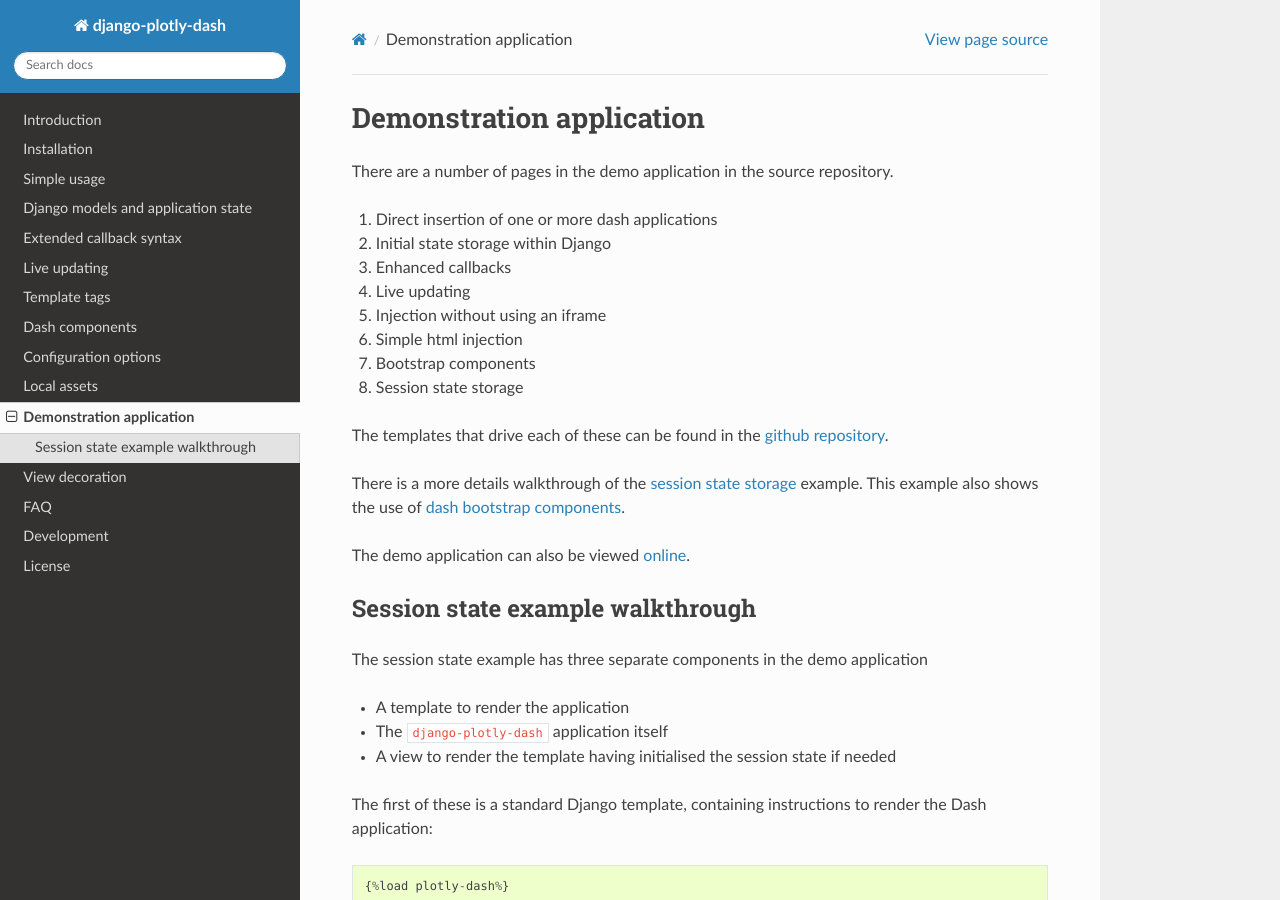
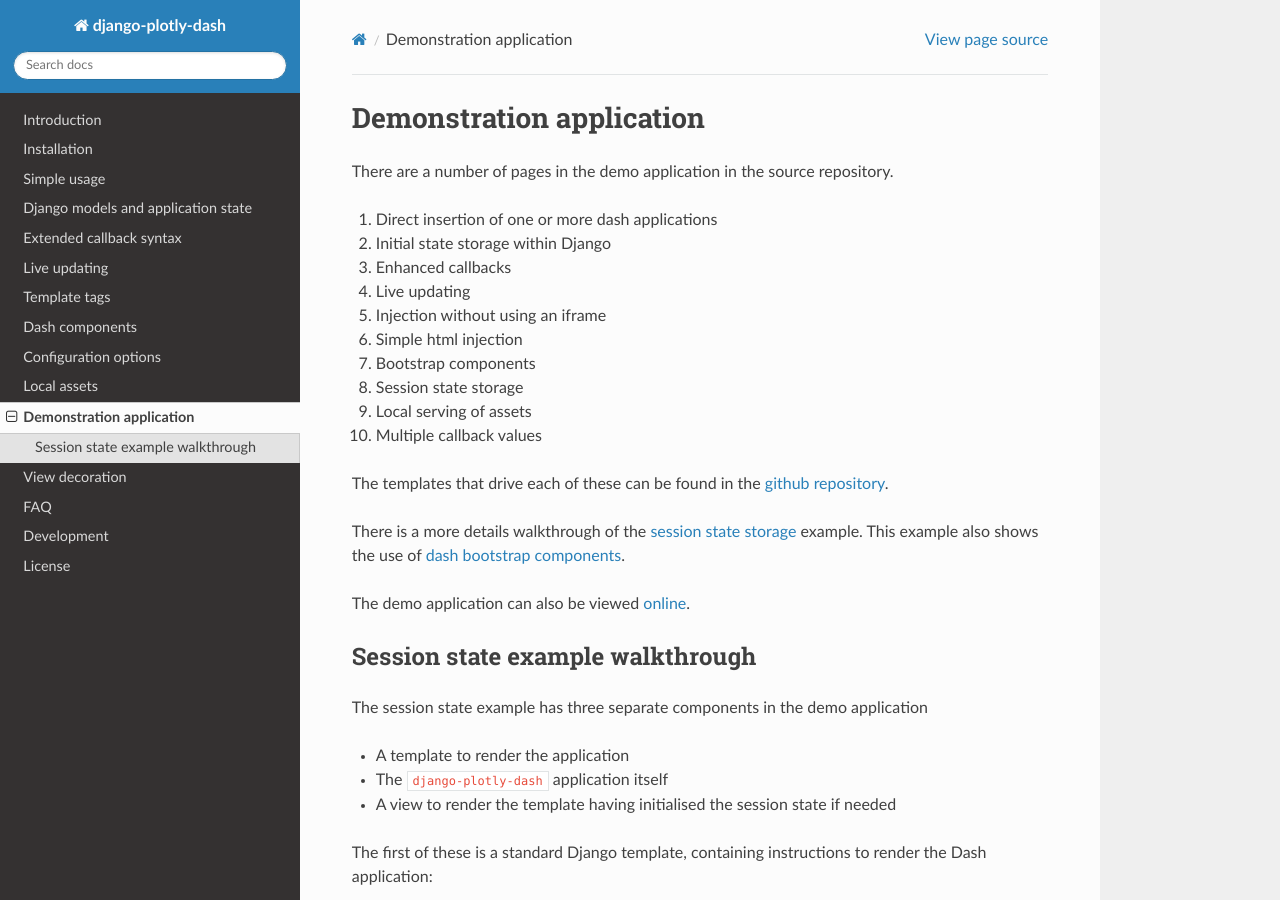
Before and after one commit to GibbsConsulting/django-plotly-dash, a Sphinx documentation site: the page built from docs/demo_notes.rst, in a window 1280 px wide and 900 px high. Built offline with Sphinx 7.4.7 and the Read the Docs theme 2.0.0, drawn with Linux system fonts in a browser that asks for light colours.

Commit message:
Added missing demo pages

```diff
--- a/docs/demo_notes.rst
+++ b/docs/demo_notes.rst
@@ -14,6 +14,8 @@
 #. Simple html injection
 #. Bootstrap components
 #. Session state storage
+#. Local serving of assets
+#. Multiple callback values
 
 The templates that drive each of these can be found in
 the `github repository <https://github.com/GibbsConsulting/django-plotly-dash/tree/master/demo/demo/templates>`_.
```
